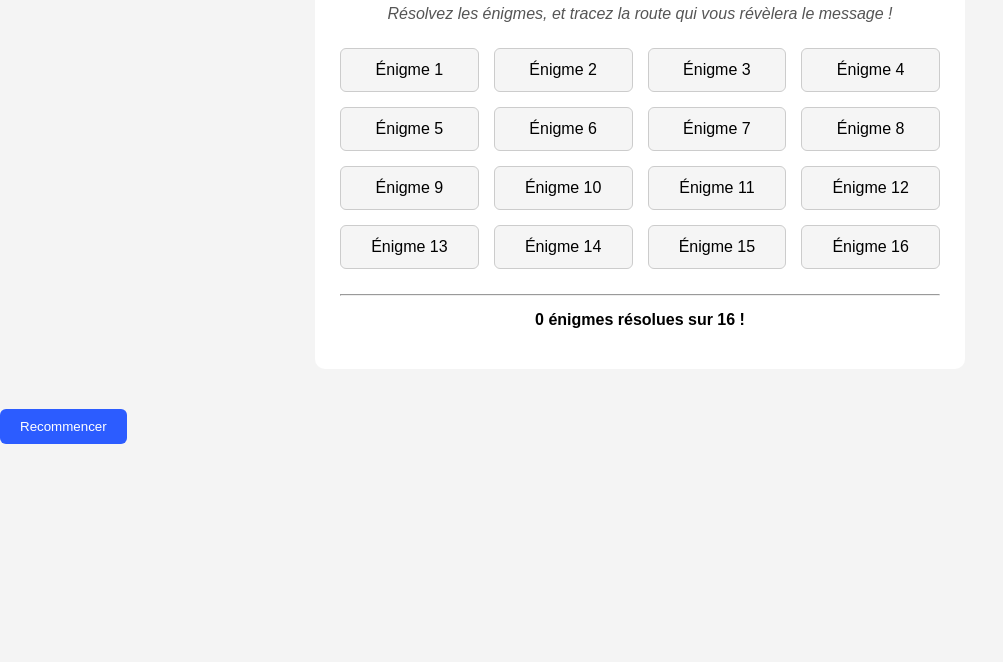
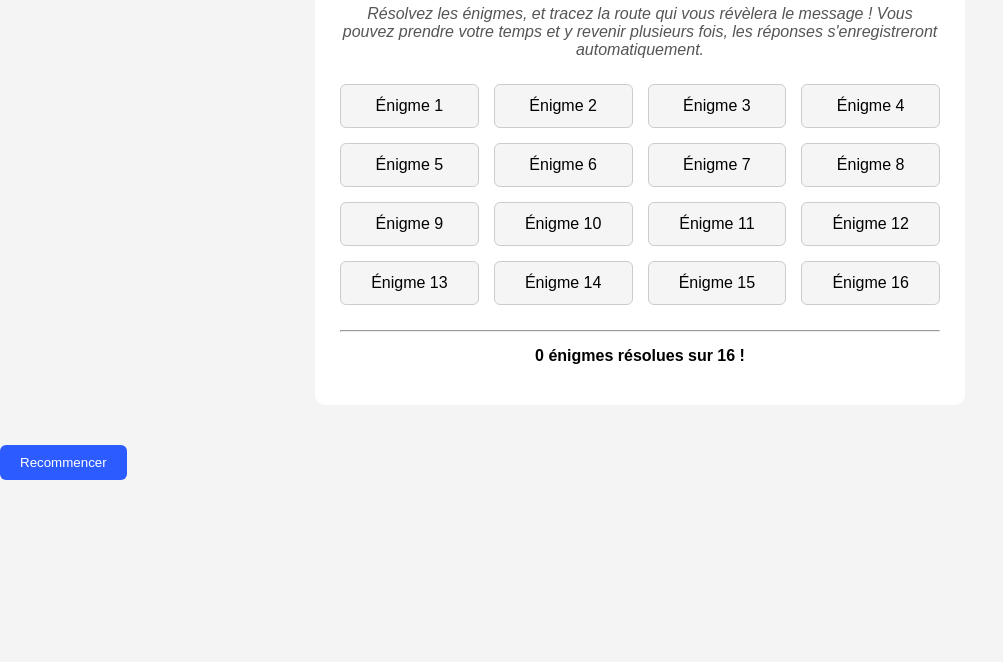
Before and after one commit to pdebna/aventurennes, a plain HTML site: page game.html in a window 1280 px wide. Shown: the part 138-800 px from the top of the page, without its empty margins (0-1003 px from the left). Drawn offline with Linux system fonts and the light colour scheme.

Commit message:
Update game.html

```diff
--- a/game.html
+++ b/game.html
@@ -14,6 +14,7 @@
   <p class="intro">
   Résolvez les énigmes,
   et tracez la route qui vous révèlera le message !
+  Vous pouvez prendre votre temps et y revenir plusieurs fois, les réponses s'enregistreront automatiquement.
   </p>
 
 
```
